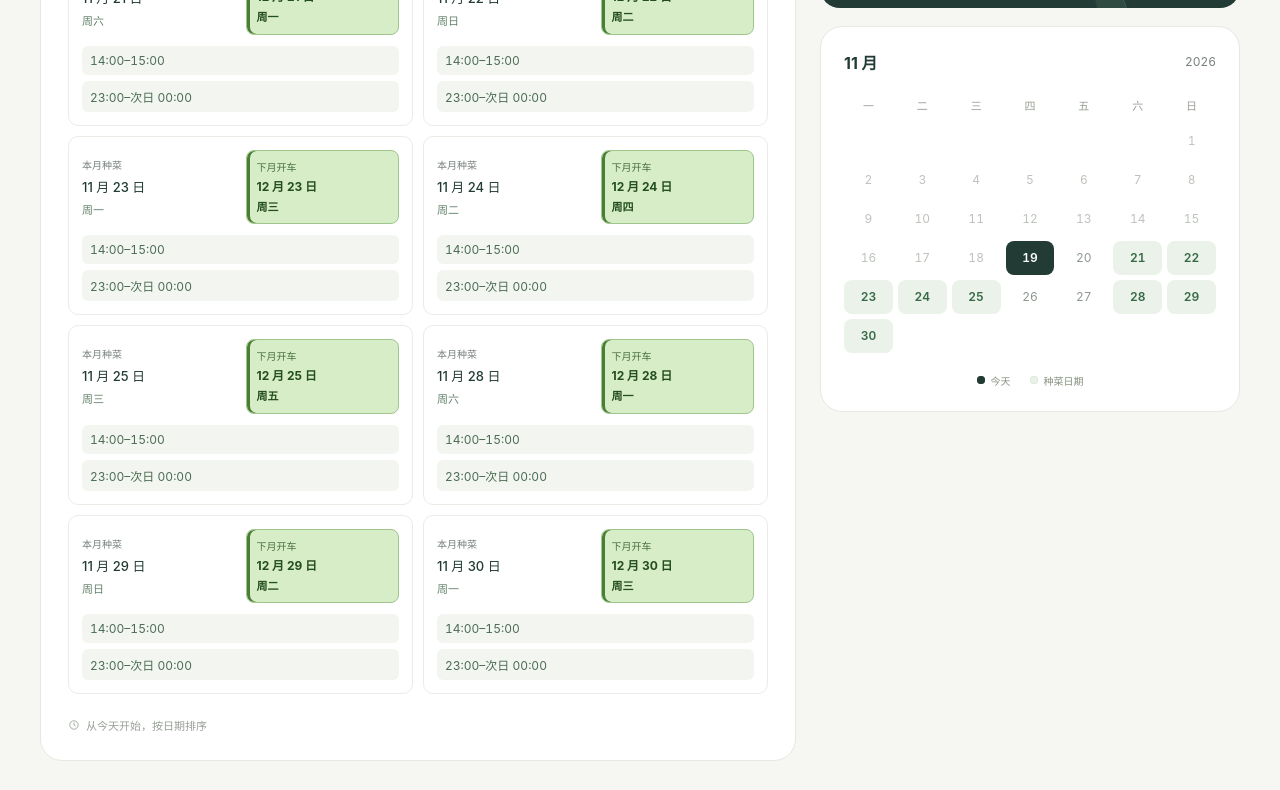
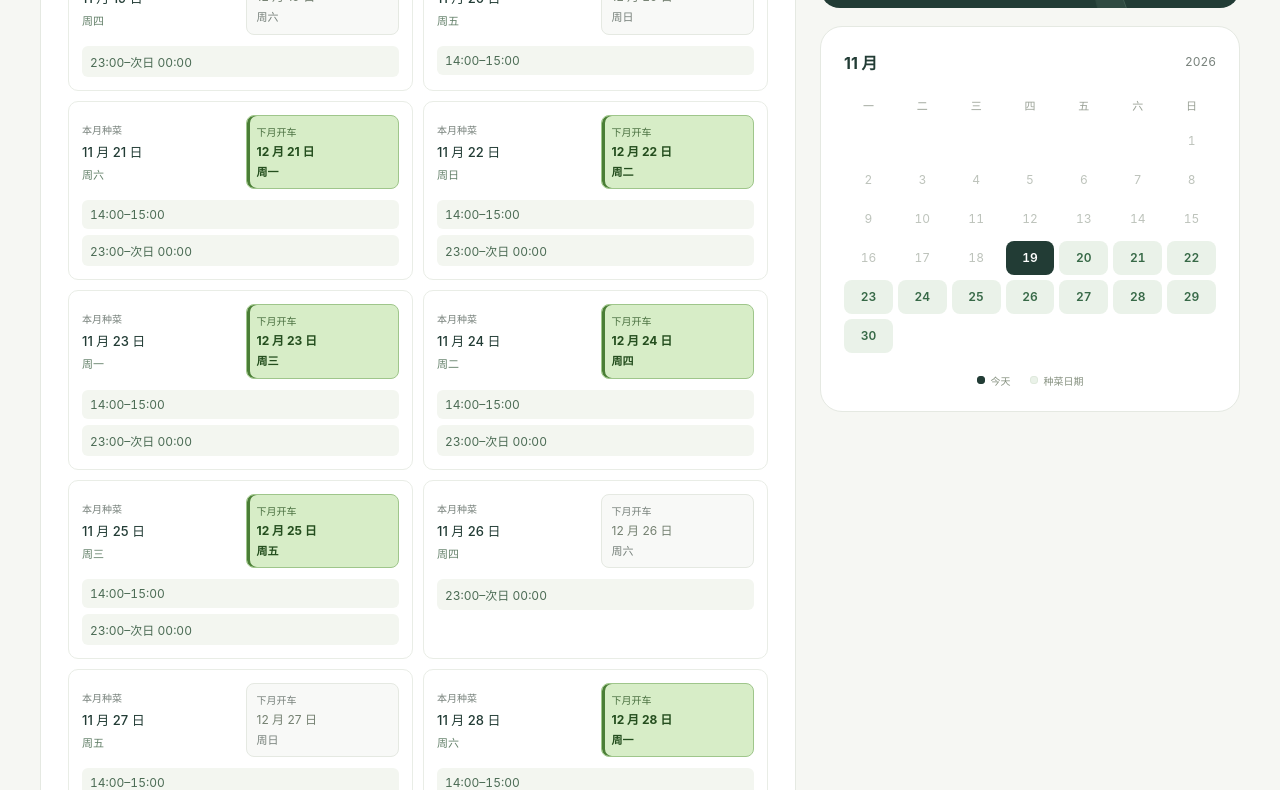
Before and after one commit to auren-eclore/remaining-workdays, a plain HTML site: page index.html in a window 1280 px wide. Shown: the part 439-1229 px from the top of the page. Drawn offline with Linux system fonts and the light colour scheme.

Commit message:
Apply weekend planting windows by next-month weekday

```diff
--- a/index.html
+++ b/index.html
@@ -4,7 +4,7 @@
   <meta charset="utf-8">
   <meta name="viewport" content="width=device-width, initial-scale=1">
   <meta name="theme-color" content="#f6f7f3">
-  <meta name="description" content="查看本月种菜及下月开车日期，每天包含 14:00–15:00 和 23:00–次日 00:00 两个时段，支持复制与下载。">
+  <meta name="description" content="查看本月种菜日期、下月开车日期和对应的可种时段，支持复制与下载。">
   <title>本月种菜计划</title>
   <style>
     :root { color-scheme: light; --bg: #f6f7f3; --ink: #223c35; --muted: #77817b; --green: #35705b; --soft: #eaf2e9; --line: #e5e9e2; }
@@ -142,7 +142,13 @@
         return { year: nextYear, month: nextMonth, day, iso: `${nextYear}-${pad(nextMonth)}-${pad(day)}`, weekday, weekdayLabel: weekdays[weekday], isWeekday: weekday >= 1 && weekday <= 5 };
       }
       function formatSchedule(workdays) {
-        return workdays.map(item => `本月种菜：${item.iso} ${item.weekdayLabel}（下月开车：${item.nextMonth ? `${item.nextMonth.iso} ${item.nextMonth.weekdayLabel}` : '无对应日期'}）\n  ${timeSlots.join('\n  ')}`).join('\n\n');
+        return workdays.map(item => `本月种菜：${item.iso} ${item.weekdayLabel}（下月开车：${item.nextMonth.iso} ${item.nextMonth.weekdayLabel}）\n  ${item.slots.join('\n  ')}`).join('\n\n');
+      }
+      function plantingSlots(nextMonth) {
+        if (!nextMonth) return [];
+        if (nextMonth.weekday === 0) return [timeSlots[0]];
+        if (nextMonth.weekday === 6) return [timeSlots[1]];
+        return timeSlots;
       }
       function clockState(now = new Date()) {
         const parts = clockFormatter.formatToParts(now);
@@ -163,9 +169,10 @@
           const number = index + 1;
           const weekday = new Date(Date.UTC(year, month - 1, number)).getUTCDay();
           const iso = `${year}-${pad(month)}-${pad(number)}`;
-          return { day: number, weekday, weekdayLabel: weekdays[weekday], iso, nextMonth: nextMonthDate(iso), remaining: number >= day };
+          const nextMonth = nextMonthDate(iso);
+          return { day: number, weekday, weekdayLabel: weekdays[weekday], iso, nextMonth, slots: plantingSlots(nextMonth), remaining: number >= day };
         });
-        return { iso, year, month, day, lastDay, weekdayLabel: weekdays[base.getUTCDay()], days, workdays: days.filter(item => item.remaining && item.nextMonth?.isWeekday) };
+        return { iso, year, month, day, lastDay, weekdayLabel: weekdays[base.getUTCDay()], days, workdays: days.filter(item => item.remaining && item.slots.length > 0) };
       }
       globalThis.Workdays = Object.freeze({ todayISO, clockState, buildMonth, timeSlots, formatSchedule, nextMonthDate });
     })();
@@ -210,8 +217,8 @@
           }
           const header = document.createElement('div'); header.className = 'date-header'; header.append(currentDate, corresponding);
           const slots = document.createElement('div'); slots.className = 'time-slots';
-          for (const [index, text] of Workdays.timeSlots.entries()) {
-            const active = item.iso === iso && index === activeSlotIndex;
+          for (const text of item.slots) {
+            const active = item.iso === iso && text === Workdays.timeSlots[activeSlotIndex];
             const slot = document.createElement('span'); slot.className = `time-slot${active ? ' is-active' : ''}`;
             const label = document.createElement('span'); label.textContent = text; slot.append(label);
             if (active) {
```
